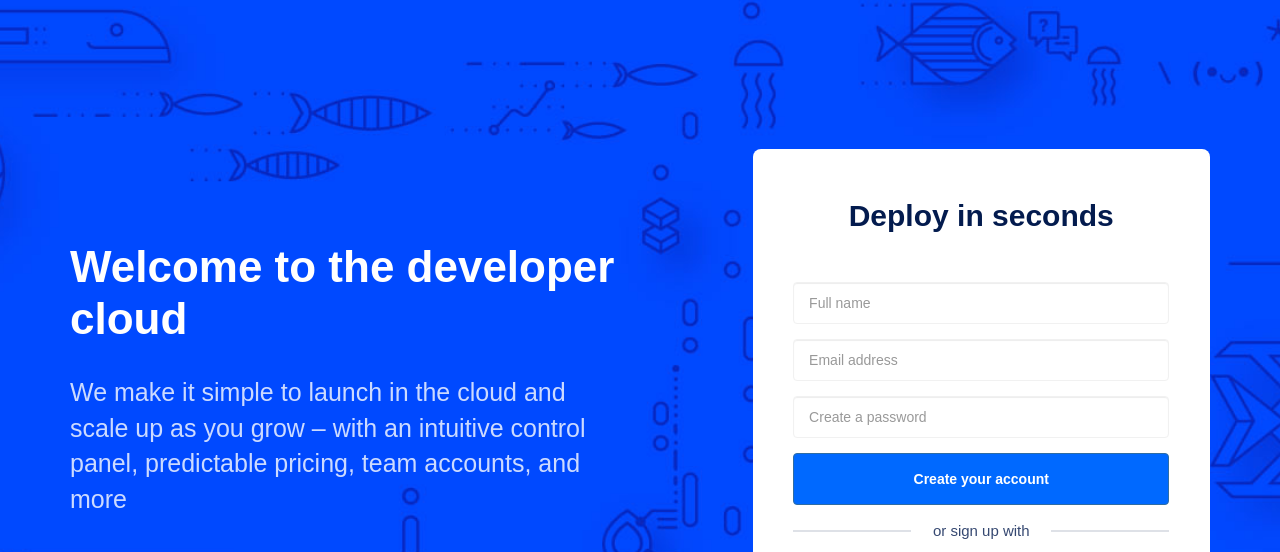
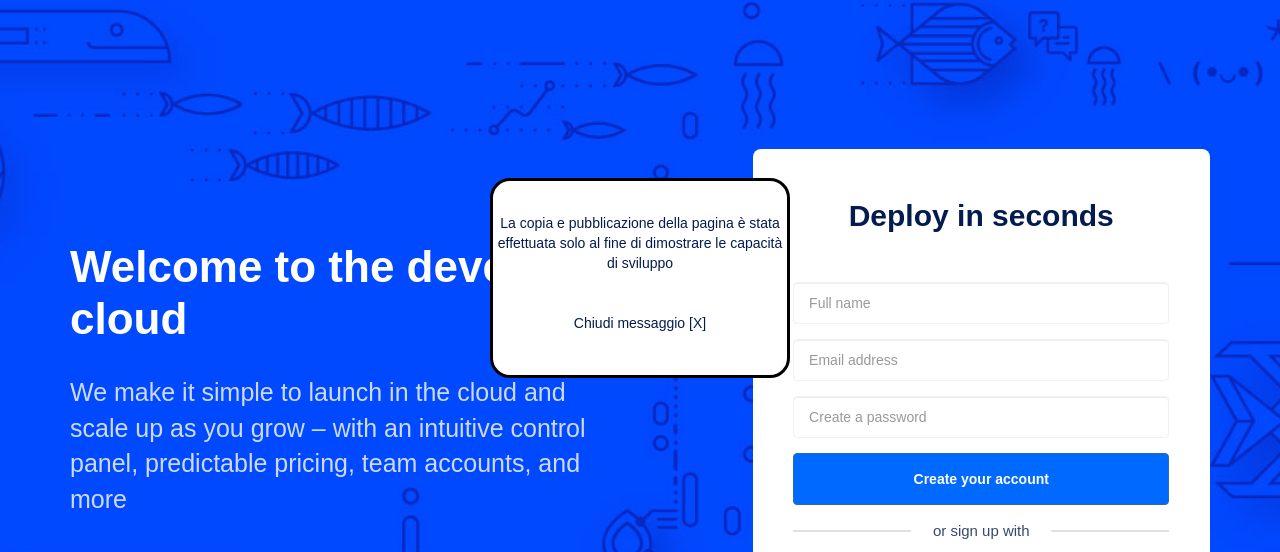
Before and after one commit to p-suero/html-css-digitalocean, a plain HTML site: page index.html in a window 1280 px wide. Shown: the part 122-674 px from the top of the page. Drawn offline with nearby package versions, Linux system fonts and the light colour scheme; a web font is replaced by a local one.

Commit message:
Aggiunto popup

```diff
--- a/css/style.css
+++ b/css/style.css
@@ -646,6 +646,28 @@ footer #footer-bottom li:hover {
     opacity: 1;
 }
 
+#popup-info {
+    position: fixed;
+    top: 50%;
+    left: 50%;
+    transform: translate(-50%, -50%);
+    width: 300px;
+    height: 200px;
+    background-color: white;
+    border-radius: 20px;
+    display: flex;
+    justify-content: center;
+    align-items: center;
+    flex-direction: column;
+    text-align: center;
+    border: 3px solid black;
+}
+
+#remove-popup {
+    margin-top: 30px;
+    cursor: pointer;
+}
+
 /* MEDIA QUERY */
 
 /* spostato il break-point rispetto a quello di default in bootstrap dell' intero header */
--- a/index.html
+++ b/index.html
@@ -1008,5 +1008,12 @@
                 </div>
             </div>
         </footer>
+        <div id="popup-info">
+            <p>
+                La copia e pubblicazione della pagina è stata effettuata solo al fine di dimostrare le capacità di sviluppo
+            </p>
+            <p id="remove-popup">Chiudi messaggio [X]</p>
+        </div>
+        <script src="js/main.js" charset="utf-8"></script>
     </body>
 </html>
--- /dev/null
+++ b/js/main.js
@@ -0,0 +1,4 @@
+//rimuovo il popup al click del messaggio di chiusura
+document.getElementById("remove-popup").addEventListener("click", function() {
+  document.getElementById("popup-info").remove()
+});
```
